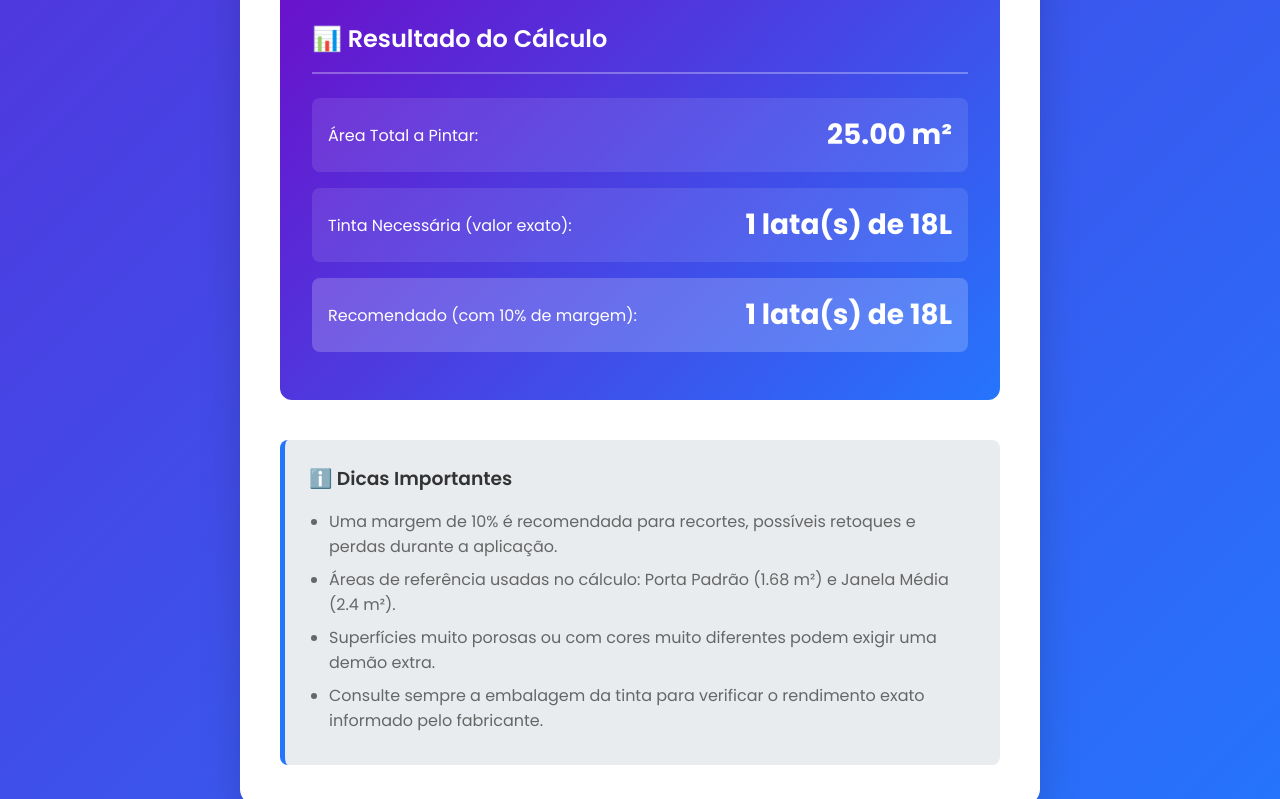
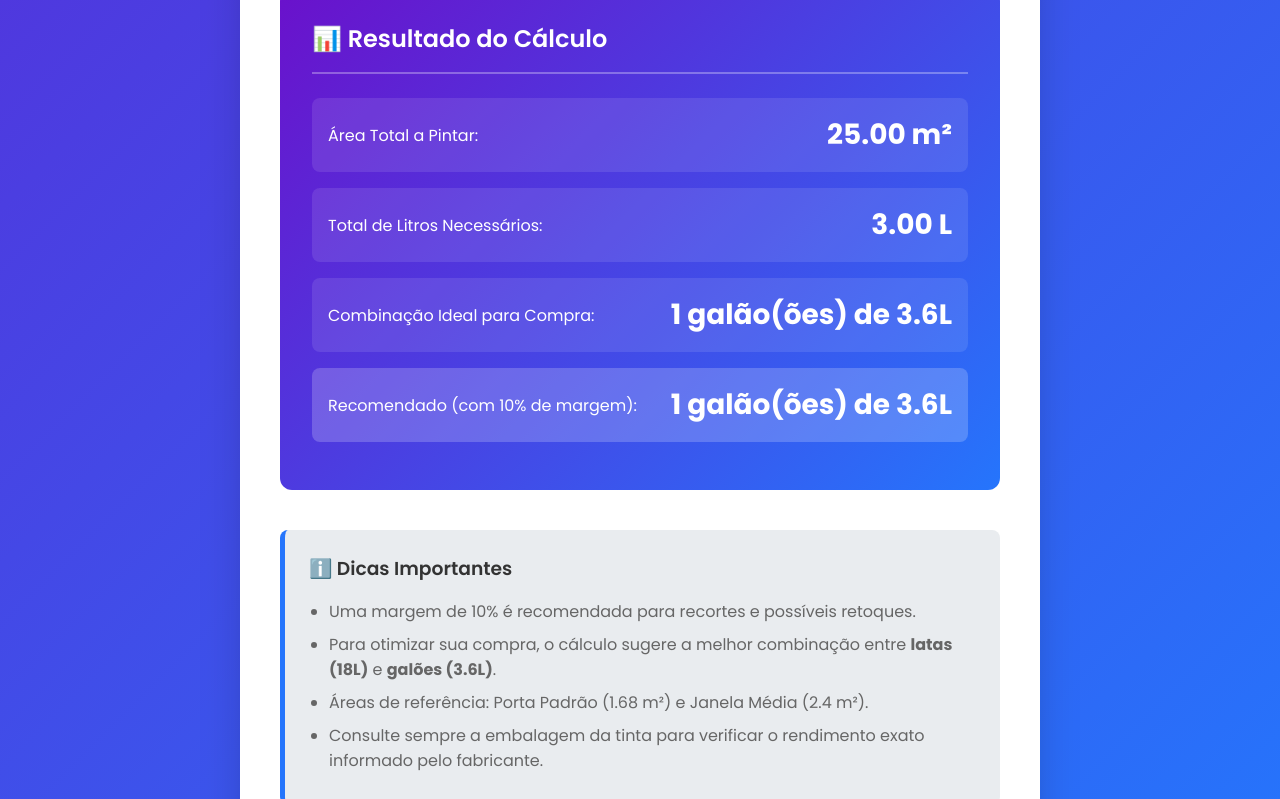
Before and after one commit to FiGuidastri/calcula-tinta, a plain HTML site: page index.html in a window 1280 px wide. Both pictures are taken after typing "5", "5" into the empty fields and a click on the button "Calcular Tinta". Shown: the part 1382-2181 px from the top of the page. Drawn offline with Linux system fonts and the light colour scheme.

Commit message:
atualizacao

```diff
--- a/index.html
+++ b/index.html
@@ -5,7 +5,7 @@
     <meta name="viewport" content="width=device-width, initial-scale=1.0" />
     <meta
       name="description"
-      content="Calcule de forma fácil e rápida a quantidade de tinta necessária para pintar suas paredes, considerando portas, janelas e demãos."
+      content="Calcule de forma fácil e rápida a quantidade de tinta necessária para pintar suas paredes, considerando latas (18L) e galões (3.6L)."
     />
     <title>Calculadora de Tinta Inteligente</title>
     <link rel="preconnect" href="https://fonts.googleapis.com" />
@@ -116,16 +116,16 @@
           <strong class="resultado-valor" id="area-total">0 m²</strong>
         </div>
         <div class="resultado-item">
-          <span>Tinta Necessária (valor exato):</span>
-          <strong class="resultado-valor" id="qtd-tinta"
-            >0 latas de 18L</strong
-          >
+          <span>Total de Litros Necessários:</span>
+          <strong class="resultado-valor" id="total-litros">0 L</strong>
+        </div>
+        <div class="resultado-item">
+          <span>Combinação Ideal para Compra:</span>
+          <strong class="resultado-valor" id="qtd-tinta"></strong>
         </div>
         <div class="resultado-item recommendation">
           <span>Recomendado (com 10% de margem):</span>
-          <strong class="resultado-valor" id="qtd-margem"
-            >0 latas de 18L</strong
-          >
+          <strong class="resultado-valor" id="qtd-margem"></strong>
         </div>
       </div>
 
@@ -133,16 +133,14 @@
         <h3>ℹ️ Dicas Importantes</h3>
         <ul>
           <li>
-            Uma margem de 10% é recomendada para recortes, possíveis retoques e
-            perdas durante a aplicação.
+            Uma margem de 10% é recomendada para recortes e possíveis retoques.
           </li>
           <li>
-            Áreas de referência usadas no cálculo: Porta Padrão (1.68 m²) e
-            Janela Média (2.4 m²).
+            Para otimizar sua compra, o cálculo sugere a melhor combinação
+            entre <strong>latas (18L)</strong> e <strong>galões (3.6L)</strong>.
           </li>
           <li>
-            Superfícies muito porosas ou com cores muito diferentes podem exigir
-            uma demão extra.
+            Áreas de referência: Porta Padrão (1.68 m²) e Janela Média (2.4 m²).
           </li>
           <li>
             Consulte sempre a embalagem da tinta para verificar o rendimento
--- a/script.js
+++ b/script.js
@@ -1,10 +1,11 @@
 let paredeCount = 0;
 
-// Constantes para áreas padrão
+// Constantes para áreas e volumes
 const AREA_PORTA = 1.68; // 0.80m * 2.10m
 const AREA_JANELA = 2.4; // 2.00m * 1.20m
+const LITROS_LATA = 18;
+const LITROS_GALAO = 3.6;
 
-// Adicionar paredes iniciais ao carregar a página
 document.addEventListener("DOMContentLoaded", function () {
   adicionarParede();
 });
@@ -67,27 +68,51 @@ function limparErro() {
   errorDiv.style.display = "none";
 }
 
+/**
+ * Calcula a combinação ideal de latas (18L) e galões (3.6L) para um total de litros.
+ * @param {number} litros - O total de litros de tinta necessários.
+ * @returns {string} Uma string descrevendo a combinação.
+ */
+function calcularCombinacaoLatas(litros) {
+  if (litros <= 0) return "Nenhuma tinta necessária";
+
+  let numLatas = Math.floor(litros / LITROS_LATA);
+  const litrosRestantes = litros % LITROS_LATA;
+  let numGaloes = Math.ceil(litrosRestantes / LITROS_GALAO);
+
+  // Otimização: se o cálculo resultar em 5 galões, é melhor comprar 1 lata.
+  if (numGaloes * LITROS_GALAO >= LITROS_LATA) {
+    numGaloes = 0;
+    numLatas += 1;
+  }
+
+  const resultado = [];
+  if (numLatas > 0) {
+    resultado.push(`${numLatas} lata(s) de 18L`);
+  }
+  if (numGaloes > 0) {
+    resultado.push(`${numGaloes} galão(ões) de 3.6L`);
+  }
+
+  return resultado.length > 0 ? resultado.join(" e ") : "Menos de 1 galão";
+}
+
 function calcular() {
   limparErro();
   let areaTotal = 0;
   const paredes = {};
-
   const inputs = document.querySelectorAll("[data-parede]");
 
   inputs.forEach((input) => {
     const paredeId = input.dataset.parede;
     const tipo = input.dataset.tipo;
     const valor = parseFloat(input.value) || 0;
-
-    if (!paredes[paredeId]) {
-      paredes[paredeId] = {};
-    }
+    if (!paredes[paredeId]) paredes[paredeId] = {};
     paredes[paredeId][tipo] = valor;
   });
 
   for (const id in paredes) {
-    const largura = paredes[id].largura || 0;
-    const altura = paredes[id].altura || 0;
+    const { largura = 0, altura = 0 } = paredes[id];
     if (largura > 0 && altura > 0) {
       areaTotal += largura * altura;
     }
@@ -100,7 +125,6 @@ function calcular() {
 
   const portas = parseInt(document.getElementById("portas").value) || 0;
   const janelas = parseInt(document.getElementById("janelas").value) || 0;
-
   const areaDesconto = portas * AREA_PORTA + janelas * AREA_JANELA;
   const areaFinal = areaTotal - areaDesconto;
 
@@ -111,23 +135,29 @@ function calcular() {
     return;
   }
 
-  const rendimento =
+  const rendimentoPorLata =
     parseFloat(document.getElementById("rendimento").value) || 0;
-  if (rendimento <= 0) {
+  if (rendimentoPorLata <= 0) {
     exibirErro("O rendimento da tinta deve ser maior que zero.");
     return;
   }
+  const rendimentoPorLitro = rendimentoPorLata / LITROS_LATA;
   const demaos = parseInt(document.getElementById("demaos").value) || 1;
 
-  const litrosNecessarios = (areaFinal * demaos) / rendimento;
-  const quantidadeLatas = Math.ceil(litrosNecessarios);
-  const quantidadeComMargem = Math.ceil(litrosNecessarios * 1.1); // 10% de margem
+  const litrosNecessarios = (areaFinal * demaos) / rendimentoPorLitro;
+  const litrosComMargem = litrosNecessarios * 1.1; // 10% de margem
 
-  document.getElementById("area-total").textContent = areaFinal.toFixed(2) + " m²";
+  // Atualiza os resultados na tela
+  document.getElementById("area-total").textContent = `${areaFinal.toFixed(
+    2
+  )} m²`;
+  document.getElementById("total-litros").textContent = `${litrosNecessarios.toFixed(
+    2
+  )} L`;
   document.getElementById("qtd-tinta").textContent =
-    `${quantidadeLatas} lata(s) de 18L`;
+    calcularCombinacaoLatas(litrosNecessarios);
   document.getElementById("qtd-margem").textContent =
-    `${quantidadeComMargem} lata(s) de 18L`;
+    calcularCombinacaoLatas(litrosComMargem);
 
   const resultadoDiv = document.getElementById("resultado");
   resultadoDiv.style.display = "block";
```
